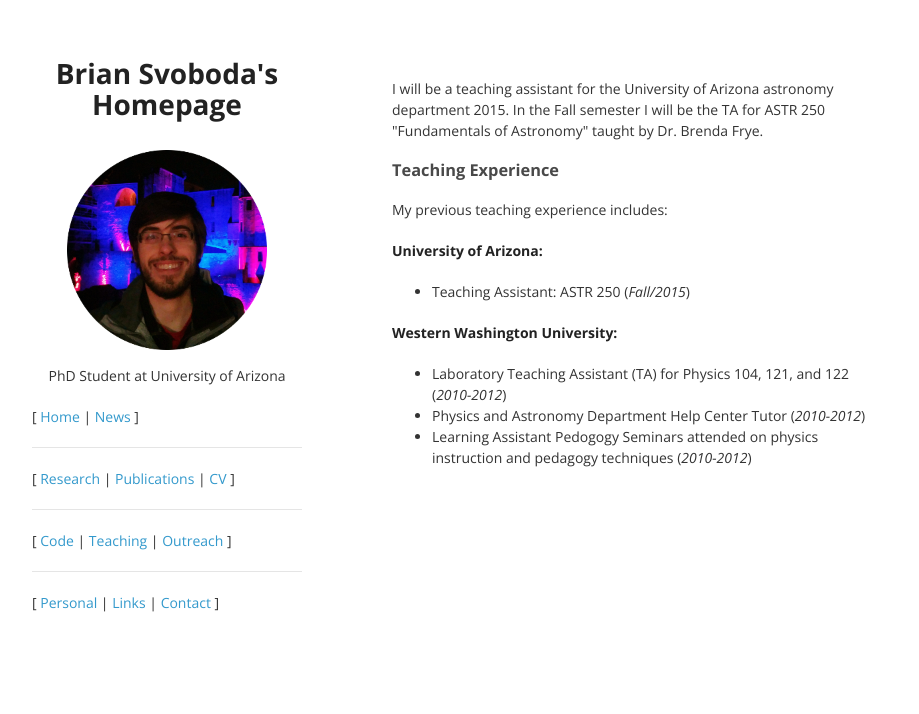
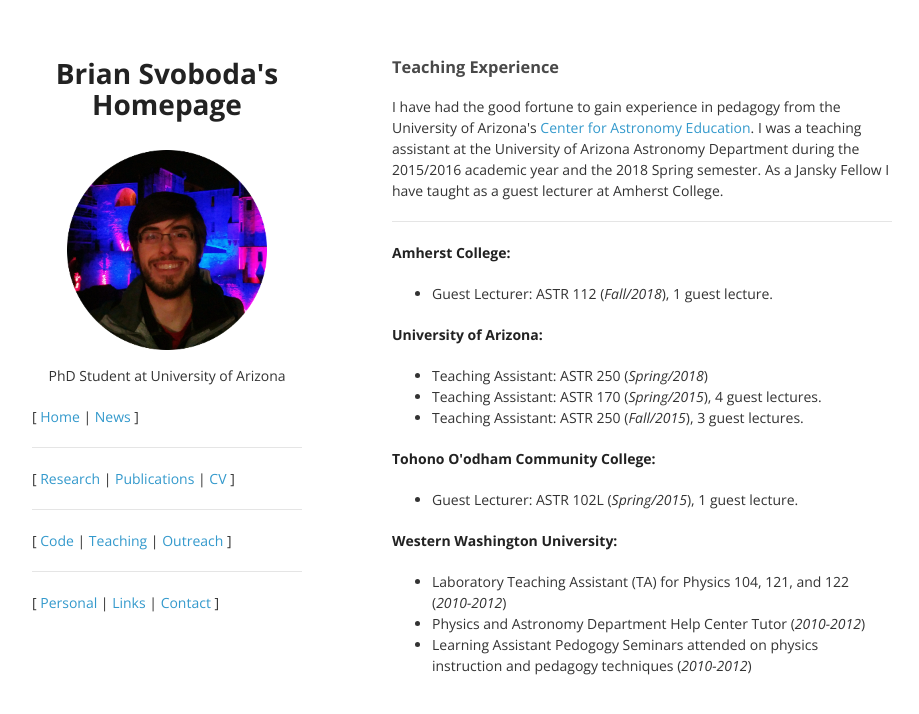
Before and after one commit to autocorr/autocorr.github.io, a Jekyll site: the page built from teaching.html, in a window 1280 px wide. Shown: the top 714 px of the page, without its empty margins (178-1097 px from the left). Built offline with Jekyll 4.4.1, drawn with Linux system fonts in a browser that asks for light colours.

Commit message:
more updates

```diff
--- a/contact.html
+++ b/contact.html
@@ -5,6 +5,7 @@ title: Contact
 
 <h3>Contact Info</h3>
 <ul><li><strong>Email</strong>: bsvoboda {at} nrao {period} edu</li>
+    <li><strong>ORCID ID</strong>: 0000-0002-8502-6431</li>
     <li><strong>Office Phone</strong>: +1 (575) 835-7246</li>
     <li><strong>Office Number</strong>: 200 E</li>
     <li><strong>Mailing Address</strong>:
--- a/cv.html
+++ b/cv.html
@@ -4,4 +4,4 @@ title: Curriculum Vitae
 ---
 
 <h3>Curriculum Vitae</h3>
-<p>You can find my CV in pdf format <a href="cv.pdf">here</a>. (Last updated: November 4, 2018)</p>
+<p>You can find my CV in pdf format <a href="cv.pdf">here</a>. (Last updated: January 4, 2019)</p>
--- a/index.html
+++ b/index.html
@@ -4,7 +4,7 @@ title: Home
 ---
 
 <h2>Welcome</h2>
-<p>I am a Jansky Postdoctoral Fellow of the <a href="https://nrao.edu">National Radio Astronomy Observatory</a>, Socorro, NM. My research interests include star formation, the interstellar medium, astrochemistry, and radio astronomy techniques. I completed my thesis under the supervision of Prof. <a href="http://eldora.as.arizona.edu/~yshirley/index.html">Yancy Shirley</a> in 2018 investigating starless clump candidates and the earliest phases of high-mass star formation in the Milky Way. I am a team member in the ALMA Large Programs ALMA-IMF and FAUST.</p>
+<p>I am a Jansky Postdoctoral Fellow of the <a href="https://nrao.edu">National Radio Astronomy Observatory</a>, Socorro, NM. My research interests include star formation, the interstellar medium, astrochemistry, and radio astronomy techniques. I completed my thesis under the supervision of Prof. <a href="http://eldora.as.arizona.edu/~yshirley/index.html">Yancy Shirley</a> in 2018 investigating starless clump candidates and the earliest phases of high-mass star formation in the Milky Way. I am a team member in the ALMA Large Programs ALMA-IMF and <a href="http://stars.riken.jp/faust/fausthome.html">FAUST</a>.</p>
 
 <hr>
 
--- a/outreach.html
+++ b/outreach.html
@@ -4,8 +4,8 @@ title: Outreach
 ---
 
 <h3>Public Outreach and Service</h3>
-<p>I have been fortunate to share my passion for sharing the night-sky,
-astronomy, and science with the public through contributing to a variety of
+<p>I have been fortunate to share my passion for the night-sky,
+astronomy, and the Cosmos with the public through contributing to a variety of
 public outreach events. I have worked with Arizona Statue University's School of Earth
 and Space Exploration (SESE) and the Tucson Amateur Astronomy Association
 (TAAA) for community outreach. Below are a broad list of my outreach
--- a/teaching.html
+++ b/teaching.html
@@ -3,15 +3,24 @@ layout: default
 title: Teaching
 ---
 
-<h3></h3>
-<p>I will be a teaching assistant for the University of Arizona astronomy
-department 2015. In the Fall semester I will be the TA for ASTR 250 "Fundamentals of Astronomy" taught by Dr. Brenda Frye.</p>
+<h3>Teaching Experience</h3>
+<p>I have had the good fortune to gain experience in pedagogy from the University of Arizona's <a href="https://www.as.arizona.edu/center-astronomy-education">Center for Astronomy Education</a>. I was a teaching assistant at the University of Arizona Astronomy Department during the 2015/2016 academic year and the 2018 Spring semester. As a Jansky Fellow I have taught as a guest lecturer at Amherst College.</p>
 
-<h3>Teaching Experience</h3>
-<p>My previous teaching experience includes:</p>
+<hr>
+
+<p><strong>Amherst College:</strong></p>
+<ul>
+	<li>Guest Lecturer: ASTR 112 (<i>Fall/2018</i>), 1 guest lecture.</li>
+</ul>
 <p><strong>University of Arizona:</strong></p>
 <ul>
-	<li>Teaching Assistant: ASTR 250 (<i>Fall/2015</i>)</li>
+	<li>Teaching Assistant: ASTR 250 (<i>Spring/2018</i>)</li>
+	<li>Teaching Assistant: ASTR 170 (<i>Spring/2015</i>), 4 guest lectures.</li>
+	<li>Teaching Assistant: ASTR 250 (<i>Fall/2015</i>), 3 guest lectures.</li>
+</ul>
+<p><strong>Tohono O'odham Community College:</strong></p>
+<ul>
+	<li>Guest Lecturer: ASTR 102L (<i>Spring/2015</i>), 1 guest lecture.</li>
 </ul>
 <p><strong>Western Washington University:</strong></p>
 <ul>
```
Also changed, not shown: personal.html (+3 -5 lines), 1 other file.
